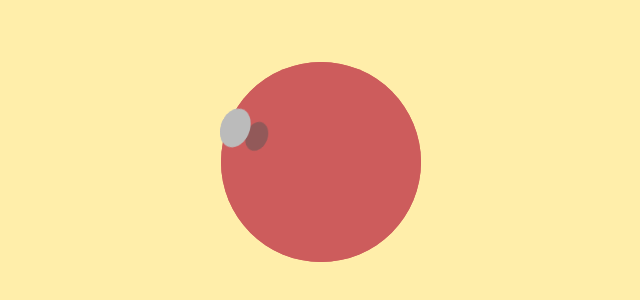
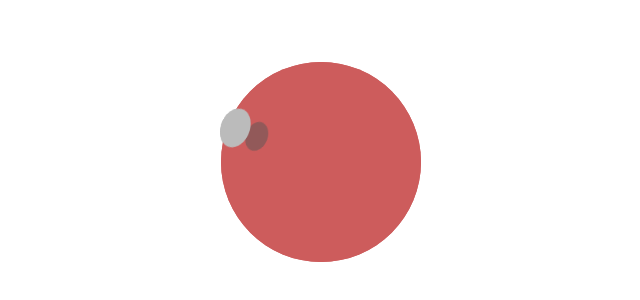
Before and after one commit to harshsikka/3d-effect, a plain HTML site: page index.html in a window 1280 px wide. Shown: the part 238-538 px from the top of the page, without its empty margins (319-959 px from the left). Drawn offline with Linux system fonts and the light colour scheme.

Commit message:
background update

```diff
--- a/index.html
+++ b/index.html
@@ -5,7 +5,7 @@ html {
 }
 
 body {
-  background-color: #FEA;
+  background-color: #ffffff;
   height: 100%;
 }
 
```
